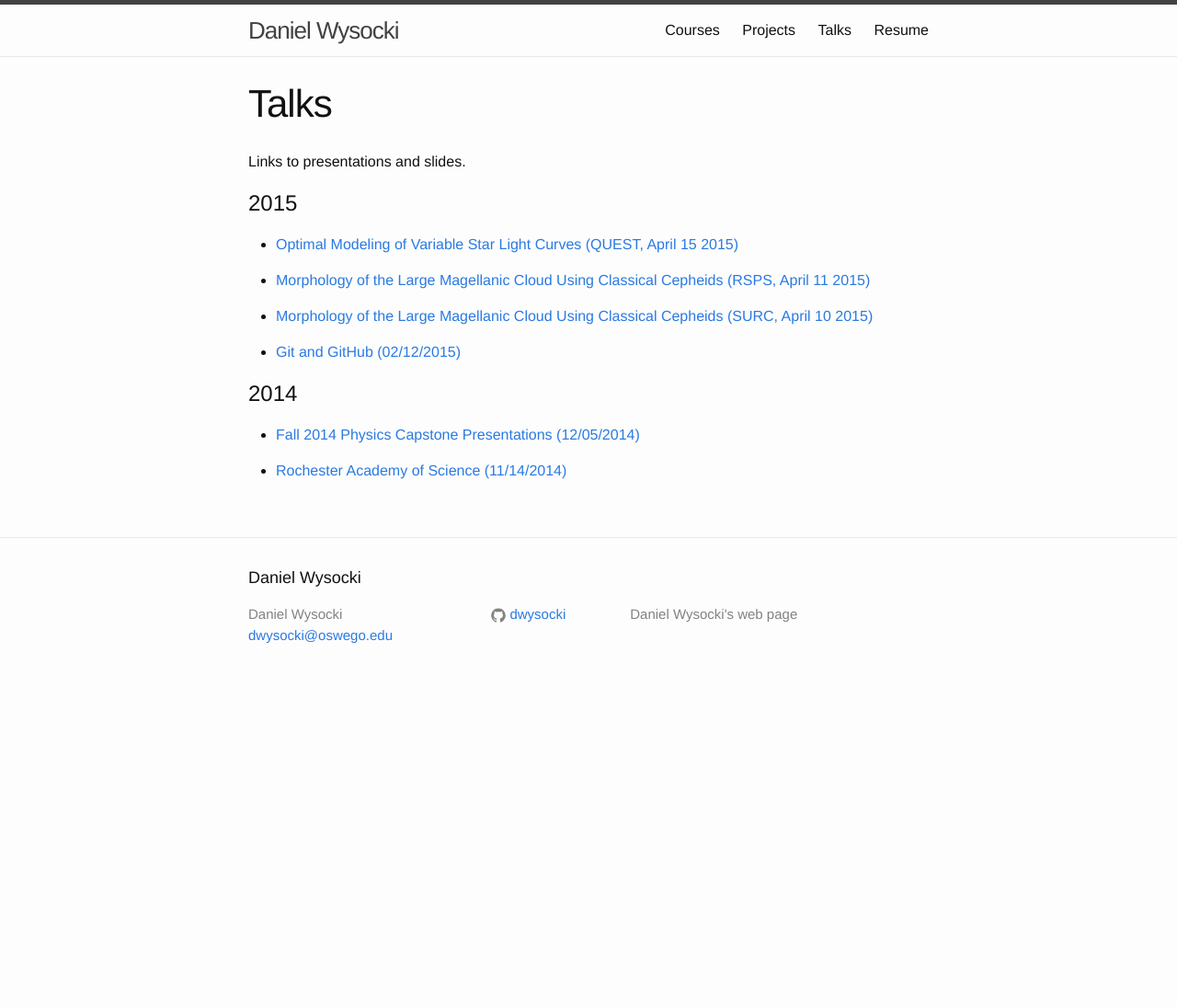
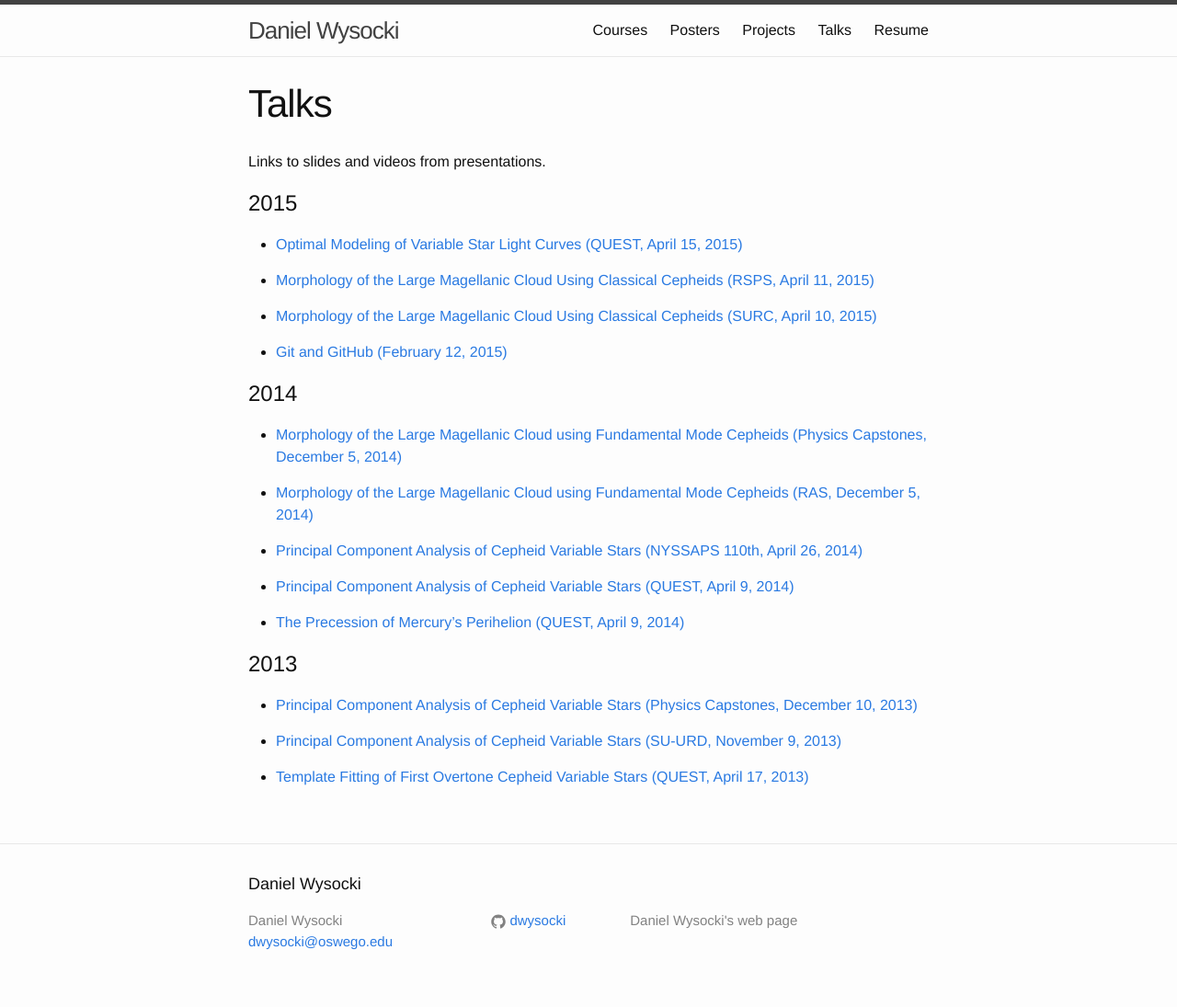
Before and after one commit to dwysocki/dwysocki.github.io, a Jekyll site: the page built from talks.md, in a window 1280 px wide. Shown: the whole page at 92% size. Built offline with Jekyll 4.4.1, drawn with Linux system fonts in a browser that asks for light colours; before the commit the page ends 900 px from its top, so only the background shows below that.

Commit message:
Updating talks+posters and resume

```diff
--- a/talks.md
+++ b/talks.md
@@ -1,29 +1,44 @@
 ---
 layout: page
-title: "Talks"
+title: Talks
 permalink: /talks/
 ---
 
-Links to presentations and slides.
+Links to slides and videos from presentations.
+
 
 # 2015
 
-- [Optimal Modeling of Variable Star Light Curves (QUEST, April 15 2015)](
+- [Optimal Modeling of Variable Star Light Curves (QUEST, April 15, 2015)](
     http://cs.oswego.edu/~dwysocki/presentations/2015-04-15_quest_lightcurve.pdf)
 
-- [Morphology of the Large Magellanic Cloud Using Classical Cepheids (RSPS, April 11 2015)](
+- [Morphology of the Large Magellanic Cloud Using Classical Cepheids (RSPS, April 11, 2015)](
     http://cs.oswego.edu/~dwysocki/presentations/2015-04-11_rsps_lmc-morphology.pdf)
 
-- [Morphology of the Large Magellanic Cloud Using Classical Cepheids (SURC, April 10 2015)](
+- [Morphology of the Large Magellanic Cloud Using Classical Cepheids (SURC, April 10, 2015)](
     http://cs.oswego.edu/~dwysocki/presentations/2015-04-10_surc_lmc-morphology.pdf)
 
-- [Git and GitHub (02/12/2015)](
+- [Git and GitHub (February 12, 2015)](
     https://www.youtube.com/watch?v=irZF1VYDHJA)
+
 
 # 2014
 
-- [Fall 2014 Physics Capstone Presentations (12/05/2014)](
-    {{ site.baseurl }}/talks/2014-12-05_phy.pdf)
+- [Morphology of the Large Magellanic Cloud using Fundamental Mode Cepheids (Physics Capstones, December 5, 2014)]({{ site.baseurl }}/talks/2014-12-05_phy.pdf)
 
-- [Rochester Academy of Science (11/14/2014)](
-    {{ site.baseurl }}/talks/2014-11-14_ras.pdf)
+- [Morphology of the Large Magellanic Cloud using Fundamental Mode Cepheids (RAS, December 5, 2014)]({{ site.baseurl }}/talks/2014-11-14_ras.pdf)
+
+- [Principal Component Analysis of Cepheid Variable Stars (NYSSAPS 110th, April 26, 2014)]({{ site.baseurl }}/talks/2014-04-26_nyssaps_pca.pdf)
+
+- [Principal Component Analysis of Cepheid Variable Stars (QUEST, April 9, 2014)]({{ site.baseurl }}/talks/2014-04-09_quest_pca.pdf)
+
+- [The Precession of Mercury's Perihelion (QUEST, April 9, 2014)]({{ site.baseurl }}/talks/2014-04-09_quest_mercury.pdf)
+
+
+# 2013
+
+- [Principal Component Analysis of Cepheid Variable Stars (Physics Capstones, December 10, 2013)]({{ site.baseurl }}/talks/2013-12-10_capstone_pca.pdf)
+
+- [Principal Component Analysis of Cepheid Variable Stars (SU-URD, November 9, 2013)]({{ site.baseurl }}/talks/2013-11-09_su-urd_pca.pdf)
+
+- [Template Fitting of First Overtone Cepheid Variable Stars (QUEST, April 17, 2013)](http://goo.gl/igfEf6)
```
Also changed, not shown: posters.md (added, +17 -0 lines), 9 other files.
